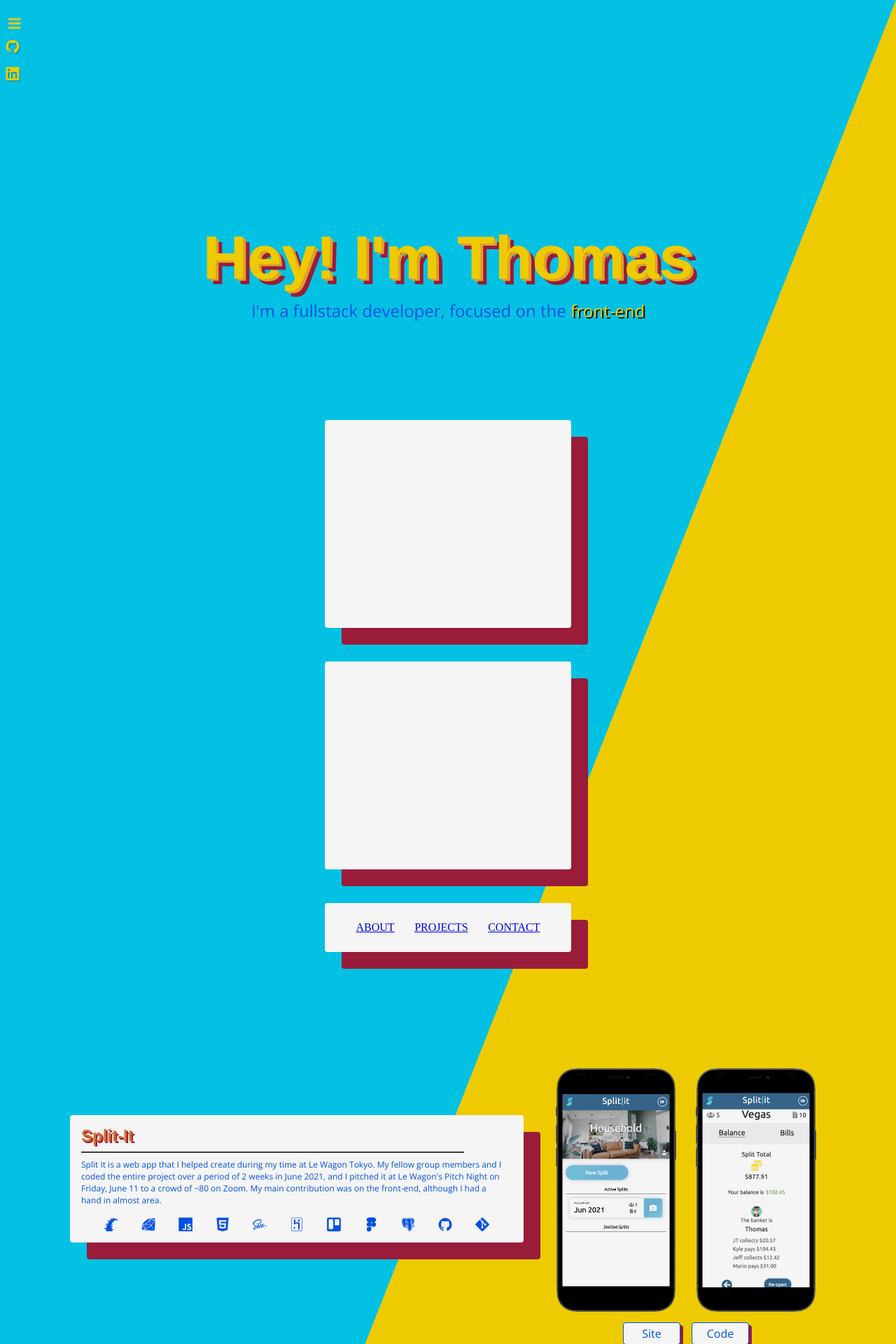
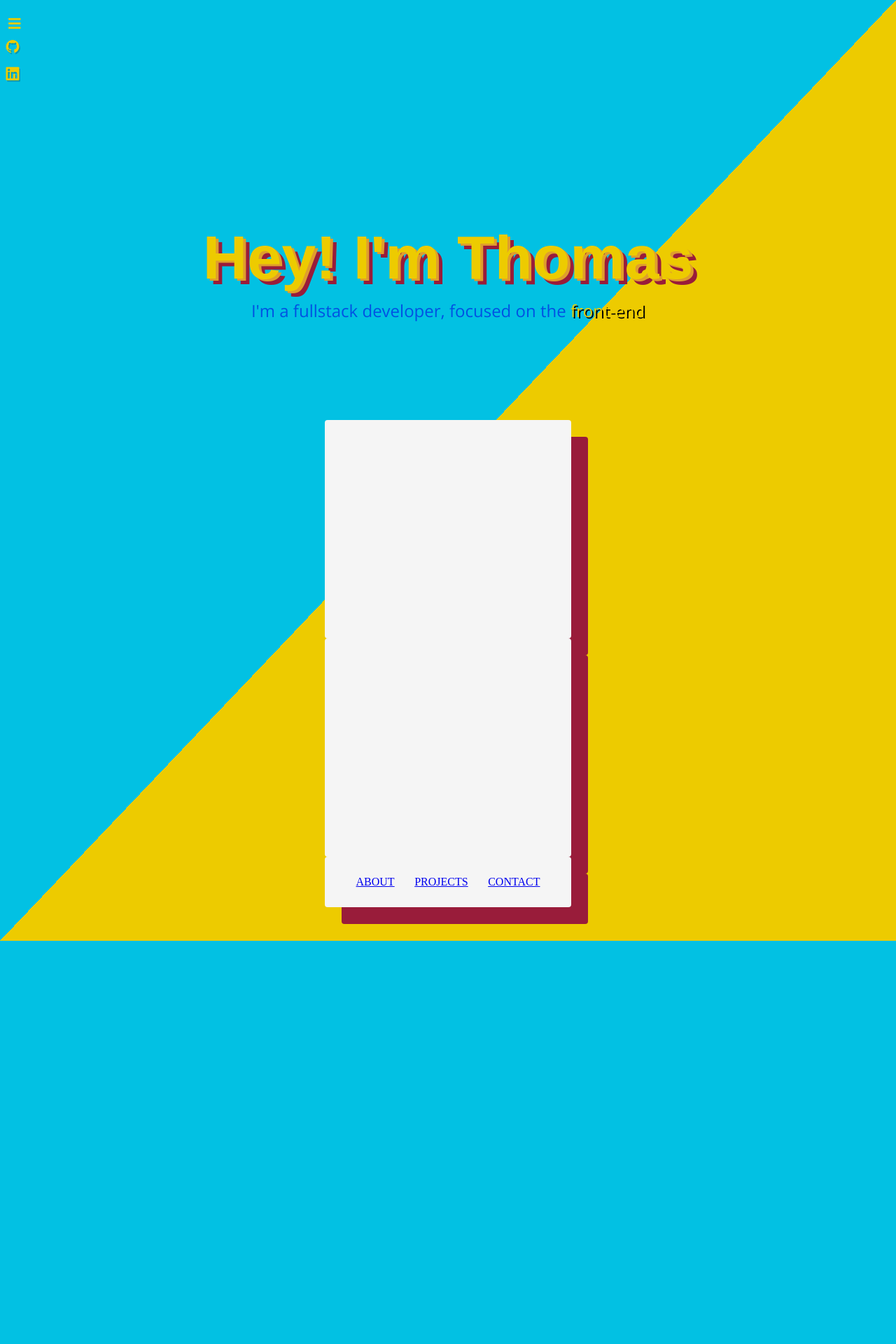
Before and after one commit to typexapex/portfolio-v3, a PHP site: page / in a window 1280 px wide. Shown: the top 1920 px of the page at 70% size. After the commit the page ends 1344 px from the top, so only its background shows below. Run offline with PHP 8.4, Linux system fonts and the light colour scheme; some libraries are stand-ins or nearby versions; some web fonts are replaced.

Commit message:
all javascript finished and working - just need css styling

```diff
--- a/aboutTech.js
+++ b/aboutTech.js
@@ -1,8 +1,8 @@
 // variables for link buttons
 const aboutButton = document.querySelector('#about');
 // variables for windows
-const windowA = document.querySelector('.new-a');
-const windowB = document.querySelector('.new-b');
+const windowA = document.querySelector('.main-a');
+const windowB = document.querySelector('.main-b');
 // event listeners
 aboutButton.addEventListener('click', () => {
   fetchAbout(event);
--- a/css/index.css
+++ b/css/index.css
@@ -1,10 +1,10 @@
-/*@import url('about-card.css');*/
-/*@import url('contact.css');*/
+@import url('about-card.css');
+@import url('contact.css');
 @import url('containers.css');
 @import url('greeting-card.css');
 @import url('main-elements.css');
 @import url('menu.css');
 @import url('project-card.css');
 @import url('socials.css');
-/*@import url('tech-card.css');*/
-@import url('new-container.css');
+@import url('tech-card.css');
+@import url('main-container.css');
--- a/css/new-container.css
+++ b/css/main-container.css
@@ -1,4 +1,4 @@
-.new-a {
+.main-a {
   height: 35vh;
   background: var(--offwhite);
   border-radius: .25rem;
@@ -8,7 +8,7 @@
   max-width: 34rem;
 }
 
-.new-b {
+.main-b {
   height: 35vh;
   background: var(--offwhite);
   border-radius: .25rem;
@@ -18,7 +18,7 @@
   max-width: 34rem;
 }
 
-.new-menu {
+.main-menu {
   height: 5vh;
   background: var(--offwhite);
   border-radius: .25rem;
--- a/index.html
+++ b/index.html
@@ -45,10 +45,10 @@
       </div> <!-- end greeting-container -->
 <!-- END GREETING -->
 <!-- BEGIN NEW CONTAINER -->
-      <div class="new-container">
-        <div class="new-a"></div>
-        <div class="new-b"></div>
-        <div class="new-menu">
+      <div class="main-container">
+        <div class="main-a"></div>
+        <div class="main-b"></div>
+        <div class="main-menu">
           <div class="projects-menu proj-closed">
             <a href="#" id="split">SPLIT IT</a>
             <a href="#" id="chef">CHEF SPACE</a>
@@ -57,112 +57,15 @@
           <a href="#" id="projects">PROJECTS</a>
           <a href="#" id="contact">CONTACT</a>
         </div>
-
       </div>
-
-
-
-
-
-
-
-
-<!-- BEGIN PROJECT (SPLIT IT) -->
-      <div class="featured-project-container" id="first-project">
-        <div class="project-left">
-          <div class="project-text">
-            <h2>Split-It</h2>
-            <div class="line"></div>
-            <p>Split It is a web app that I helped create during my time at Le Wagon Tokyo. My fellow group members and I coded the entire project over a period of 2 weeks in June 2021, and I pitched it at Le Wagon's Pitch Night on Friday, June 11 to a crowd of ~80 on Zoom. My main contribution was on the front-end, although I had a hand in almost area.</p>
-          </div> <!-- end project-text -->
-          <div class="project-tech">
-            <i class="devicon-rails-plain"></i>
-            <i class="devicon-ruby-plain"></i>
-            <i class="devicon-javascript-plain"></i>
-            <i class="devicon-html5-plain"></i>
-            <i class="devicon-sass-original"></i>
-            <i class="devicon-heroku-original"></i>
-            <i class="devicon-trello-plain"></i>
-            <i class="devicon-figma-plain"></i>
-            <i class="devicon-postgresql-plain"></i>
-            <i class="devicon-github-original"></i>
-            <i class="devicon-git-plain"></i>
-
-          </div> <!-- end project-tech -->
-        </div> <!-- end project-left -->
-        <div class="project-right">
-          <div class="project-img" id="split-img">
-            <img src="images/split-it-group_iphone12black_portrait.png" id="split">
-            <img src="images/split-it-settle_iphone12black_portrait.png" id="split">
-          </div> <!-- end project-img -->
-            <div class="button-container">
-             <div class="button" id="site">
-                <a href="http://www.split-it.me" target="blank" class="project-link">Site</a>
-              </div> <!-- end button (split it site) -->
-              <div class="button" id="code">
-                <a href="https://github.com/typexapex/split-it" target="blank" class="project-link">Code</a>
-              </div> <!-- end button (split it code) -->
-          </div> <!-- end button container -->
-        </div> <!-- end project-right -->
-      </div> <!-- end project-container -->
-<!-- END PROJECT (SPLIT IT) -->
-<!-- BEGIN PROJECT (CHEF SPACE) -->
-      <div class="featured-project-container" id="second-project">
-        <div class="project-left">
-          <div class="project-text">
-            <h2>Chef Space</h2>
-            <div class="line"></div>
-            <p>Chef Space is an AirBnb clone website that I helped create during my time studying at Le Wagon in Tokyo. My fellow group members and I coded the entire project over a period of 5 days in May 2021. For this project, I was the project manager and also contributed to all parts of the project.</p>
-          </div> <!-- end project-text -->
-          <div class="project-tech">
-            <i class="devicon-rails-plain"></i>
-            <i class="devicon-ruby-plain"></i>
-            <i class="devicon-javascript-plain"></i>
-            <i class="devicon-html5-plain"></i>
-            <i class="devicon-sass-original"></i>
-            <i class="devicon-heroku-original"></i>
-            <i class="devicon-trello-plain"></i>
-            <i class="devicon-figma-plain"></i>
-            <i class="devicon-postgresql-plain"></i>
-            <i class="devicon-github-original"></i>
-            <i class="devicon-git-plain"></i>
-          </div> <!-- end project-tech -->
-        </div> <!-- end project-left -->
-        <div class="project-right">
-          <div class="project-img" id="chef-img">
-            <!-- <img src="images/chef-space-landing_macbookgrey_front.png" id="chef-a"> -->
-            <img src="images/chef-space-map.png" id="chef">
-          </div> <!-- end project-img -->
-          <div class="button-container">
-            <div class="button" id="site">
-                <a href="http://chefspace.herokuapp.com/" target="blank" class="project-link">Site</a>
-              </div> <!-- end button (chef space site) -->
-              <div class="button" id="code">
-                <a href="https://github.com/typexapex/bill-bnb" target="blank" class="project-link">Code</a>
-              </div> <!-- end button (chef space code) -->
-          </div> <!-- end button container -->
-        </div> <!-- end project-right -->
-      </div> <!-- end project-container -->
-<!-- END PROJECT (CHEF SPACE) -->
-<!-- BEGIN CONTACT -->
-      <div class="contact-container" id="contact">
-        <div class="contact">
-        <h2 class="contact-header">Let's Connect!</h2>
-          <form action="https://formspree.io/f/xpzkjdro" method="POST">
-            <input type="email" name="_replyto" placeholder="your email here" id="email-address"><br><br>
-            <textarea name="message" placeholder="your message here" id="email-message"></textarea><br><br>
-            <button type="submit" class="contact-button">Send</button>
-          </form>
-        </div> <!-- end contact -->
-      </div> <!-- end contact-container -->
-<!-- END CONTACT -->
+<!-- END NEW CONTAINER -->
     </div> <!-- end content-container -->
 <!-- END CONTENT -->
   </div> <!-- end content-wrapper -->
 
   <script src="aboutTech.js"></script>
-  <!-- <script src="projects.js"></script> -->
   <script src="contact.js"></script>
   <script src="projectMenu.js"></script>
+  <script src="projects.js"></script>
 </body>
 </html>
--- a/projectMenu.js
+++ b/projectMenu.js
@@ -1,6 +1,6 @@
 // variable for projects button
 const projectsButton = document.querySelector('#projects');
-const mainMenu = document.querySelector('.new-menu');
+const mainMenu = document.querySelector('.main-menu');
 const subMenu = document.querySelector('.projects-menu');
 // event listener
 projectsButton.addEventListener('click', () => {
```
Also changed, not shown: projects.js (+86 -4 lines).
